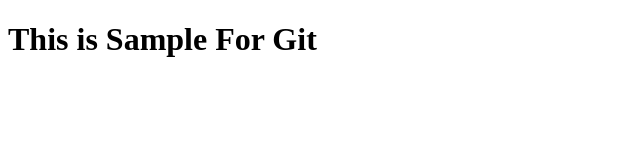
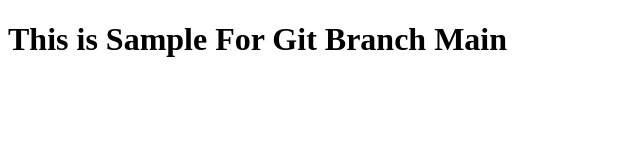
Before and after one commit to Parth-Vadhani/SecondRepo, a plain HTML site: page index.html in a window 1280 px wide. Shown: the whole page, without its empty margins (0-640 px from the left). Drawn offline with Linux system fonts and the light colour scheme.

Commit message:
New Features Added

```diff
--- a/index.html
+++ b/index.html
@@ -6,6 +6,6 @@
     <title>Document</title>
 </head>
 <body>
-    <h1>This is Sample For Git</h1>
+    <h1>This is Sample For Git Branch Main</h1>
 </body>
 </html>
```
